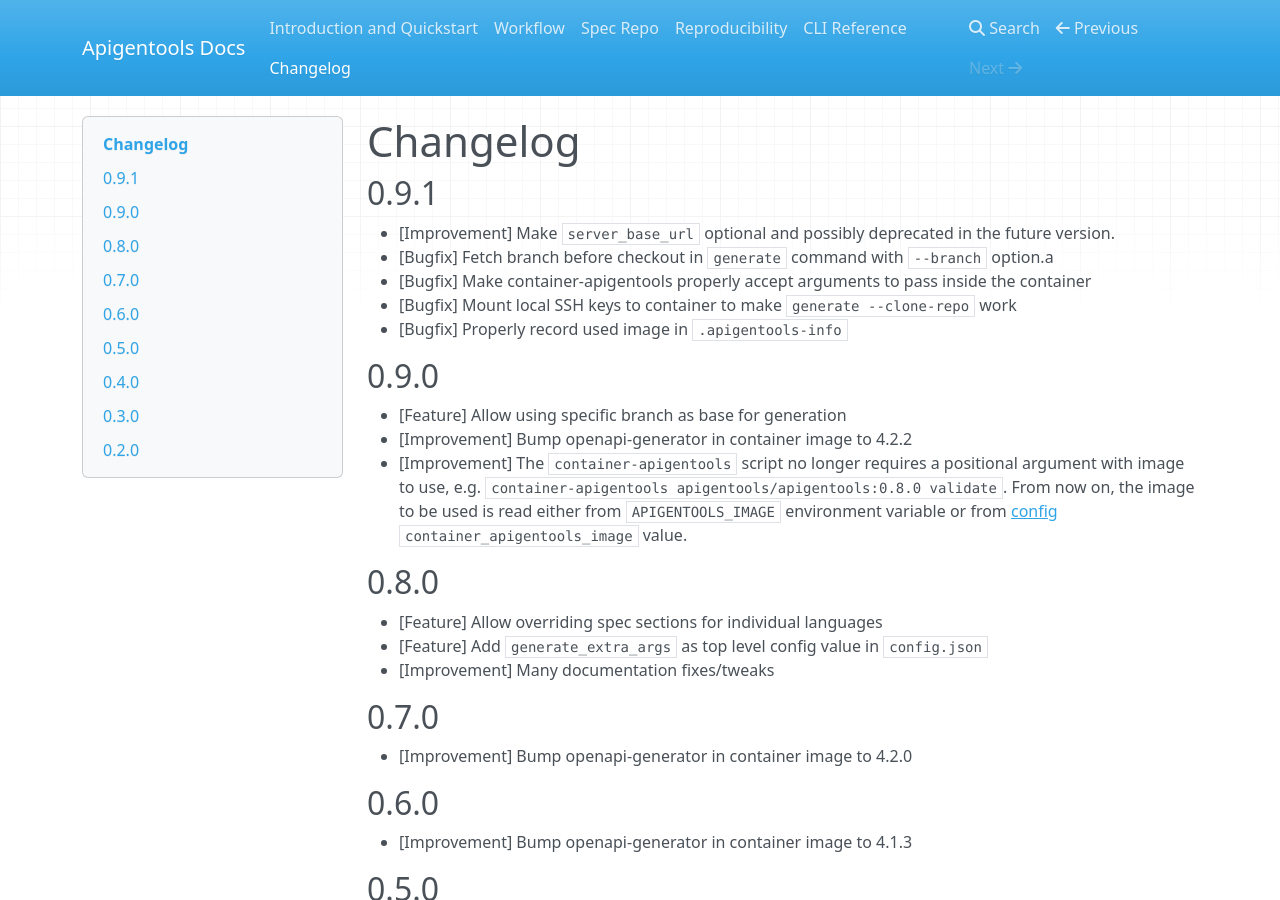
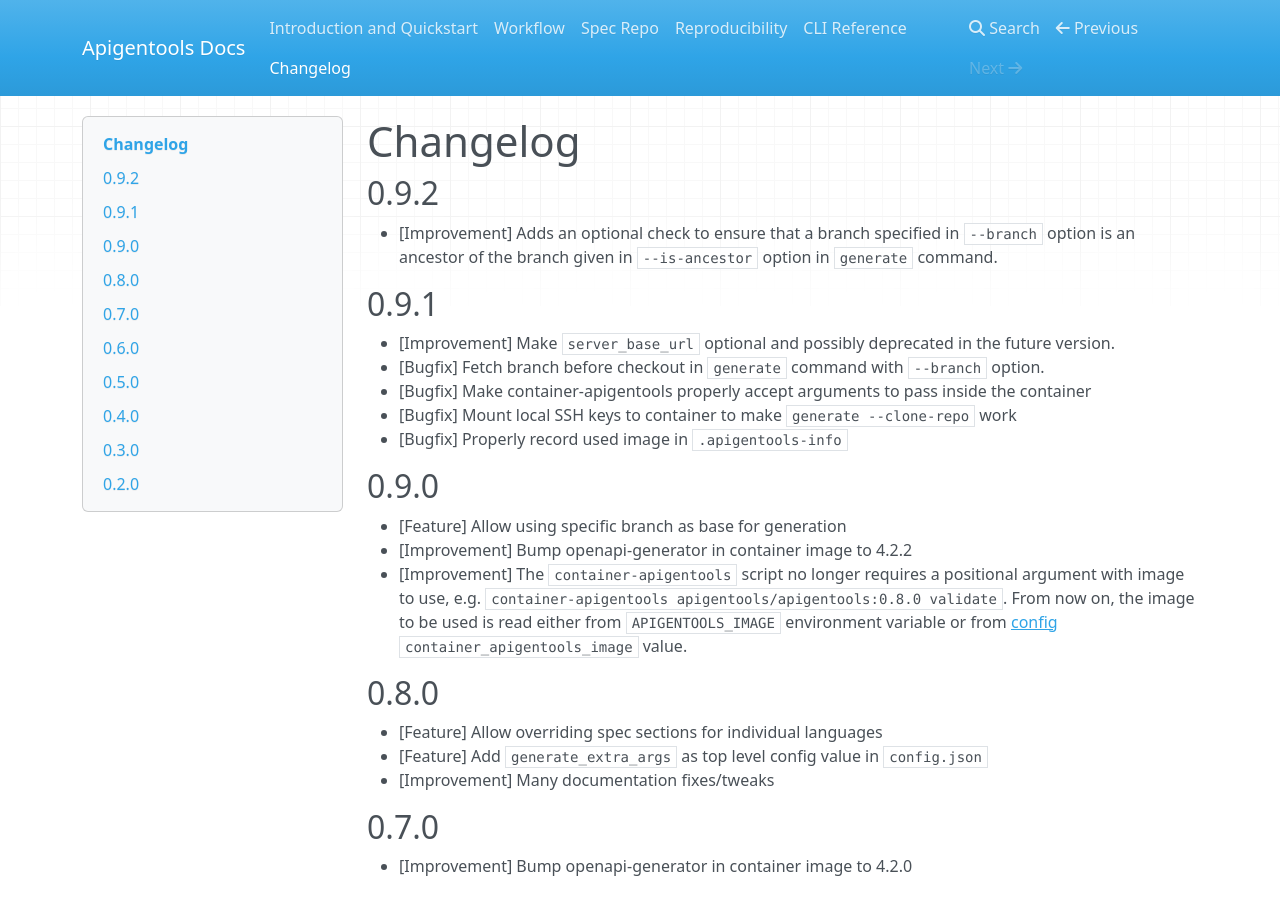
Before and after one commit to DataDog/apigentools, an MkDocs documentation site: the page built from docs/changelog.md, in a window 1280 px wide and 900 px high. Built offline with MkDocs 1.6.1, drawn with Linux system fonts in a browser that asks for light colours; nearby versions of some CDN libraries.

Commit message:
Update changelog for 0.9.2 release (#111)

```diff
--- a/docs/changelog.md
+++ b/docs/changelog.md
@@ -1,9 +1,13 @@
 # Changelog
+
+## 0.9.2
+
+* [Improvement] Adds an optional check to ensure that a branch specified in `--branch` option is an ancestor of the branch given in `--is-ancestor` option in `generate` command.
 
 ## 0.9.1
 
 * [Improvement] Make `server_base_url` optional and possibly deprecated in the future version.
-* [Bugfix] Fetch branch before checkout in `generate` command with `--branch` option.a
+* [Bugfix] Fetch branch before checkout in `generate` command with `--branch` option.
 * [Bugfix] Make container-apigentools properly accept arguments to pass inside the container
 * [Bugfix] Mount local SSH keys to container to make `generate --clone-repo` work
 * [Bugfix] Properly record used image in `.apigentools-info`
```
